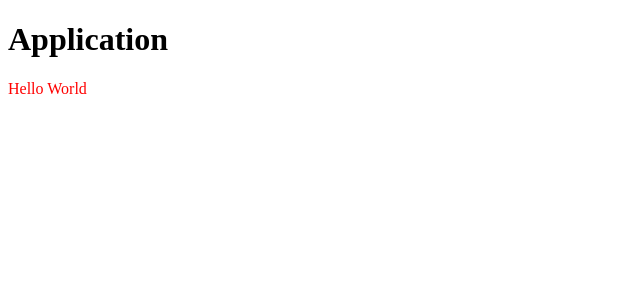
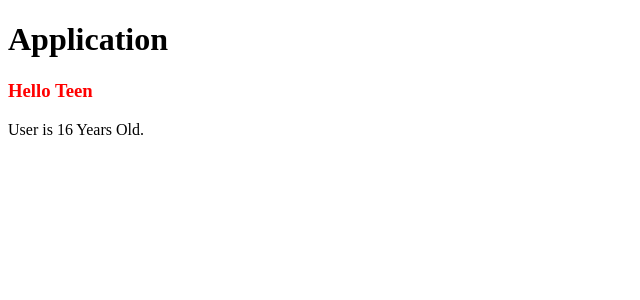
Before and after one commit to absurdengineer/vue-first-app, a Vue app: page / in a window 1280 px wide. Shown: the top 300 px of the page, without its empty margins (0-640 px from the left). Built offline with nearby package versions, Linux system fonts and the light colour scheme.

Commit message:
Passed Props to Child Component.

```diff
--- a/src/App.vue
+++ b/src/App.vue
@@ -1,15 +1,23 @@
 <template>
   <h1>Application</h1>
-  <greeting />
+  <greeting :age="age" />
+  <user :age="age" />
 </template>
 
 <script>
 import Greeting from "./components/Greeting.vue";
+import User from "./components/User.vue";
 
 export default {
   name: "App",
+  data() {
+    return {
+      age: 16,
+    };
+  },
   components: {
     Greeting,
+    User,
   },
 };
 </script>
--- a/src/components/Greeting.vue
+++ b/src/components/Greeting.vue
@@ -1,5 +1,5 @@
 <template>
-  <p>{{ message }}</p>
+  <h3>Hello {{ user }}</h3>
 </template>
 
 <script>
@@ -7,15 +7,25 @@ export default {
   name: "Greeting",
   data() {
     return {
-      message: "Hello World",
+      message: "",
     };
   },
+  computed: {
+    user() {
+      console.log(this.age);
+      if (this.age < 12) return "Child";
+      else if (this.age >= 12 && this.age < 18) return "Teen";
+      else if (this.age >= 18 && this.age < 55) return "Adult";
+      else return "Sr. Citizen";
+    },
+  },
+  props: ["age"],
 };
 </script>
 
 <style scoped lang="scss">
 $color: red;
-p {
+h3 {
   color: $color;
 }
 </style>
--- /dev/null
+++ b/src/components/User.vue
@@ -0,0 +1,12 @@
+<template>
+  <p>User is {{ age }} Years Old.</p>
+</template>
+
+<script>
+export default {
+  name: "User",
+  props: ["age"],
+};
+</script>
+
+<style></style>
```
